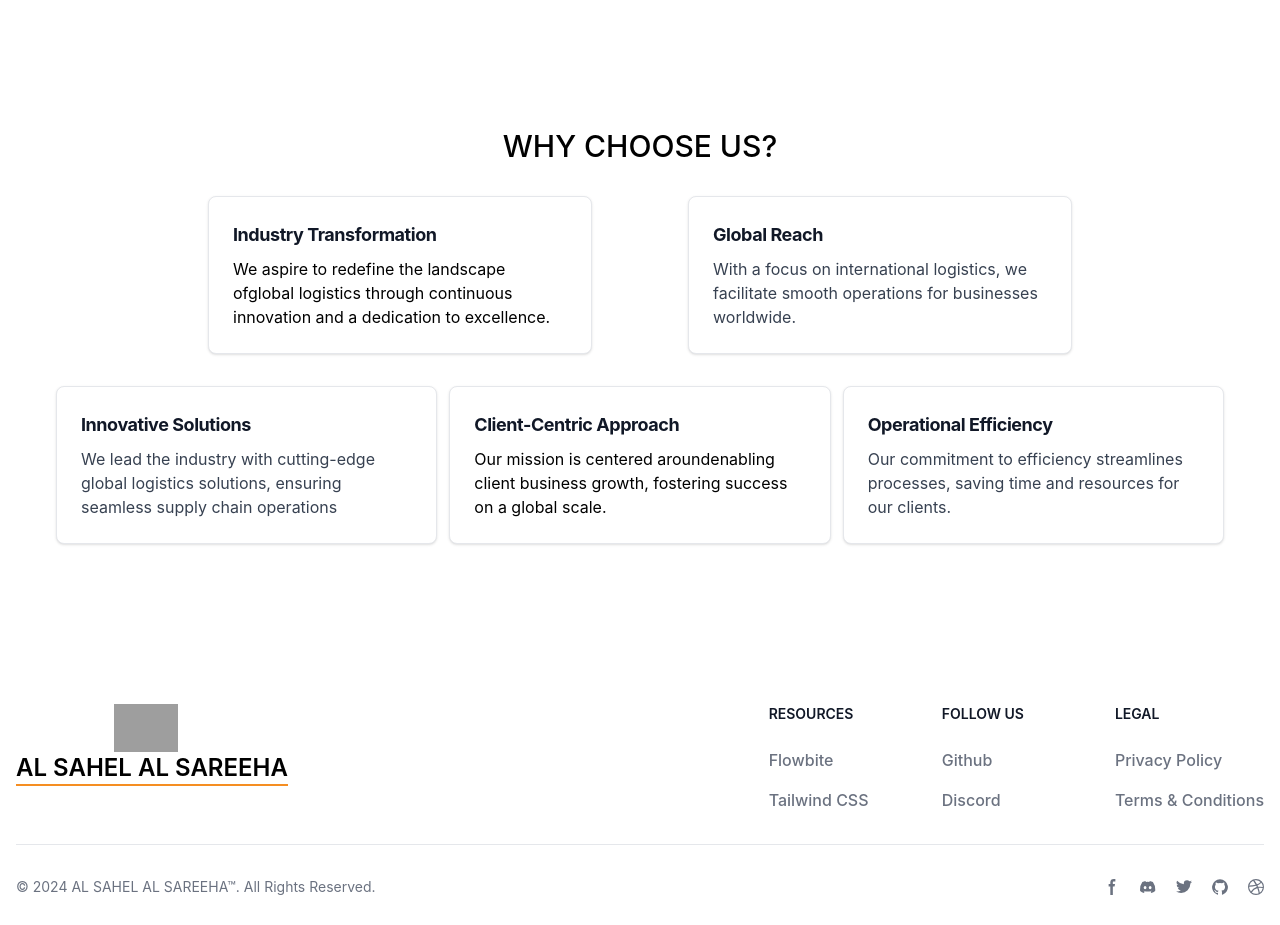
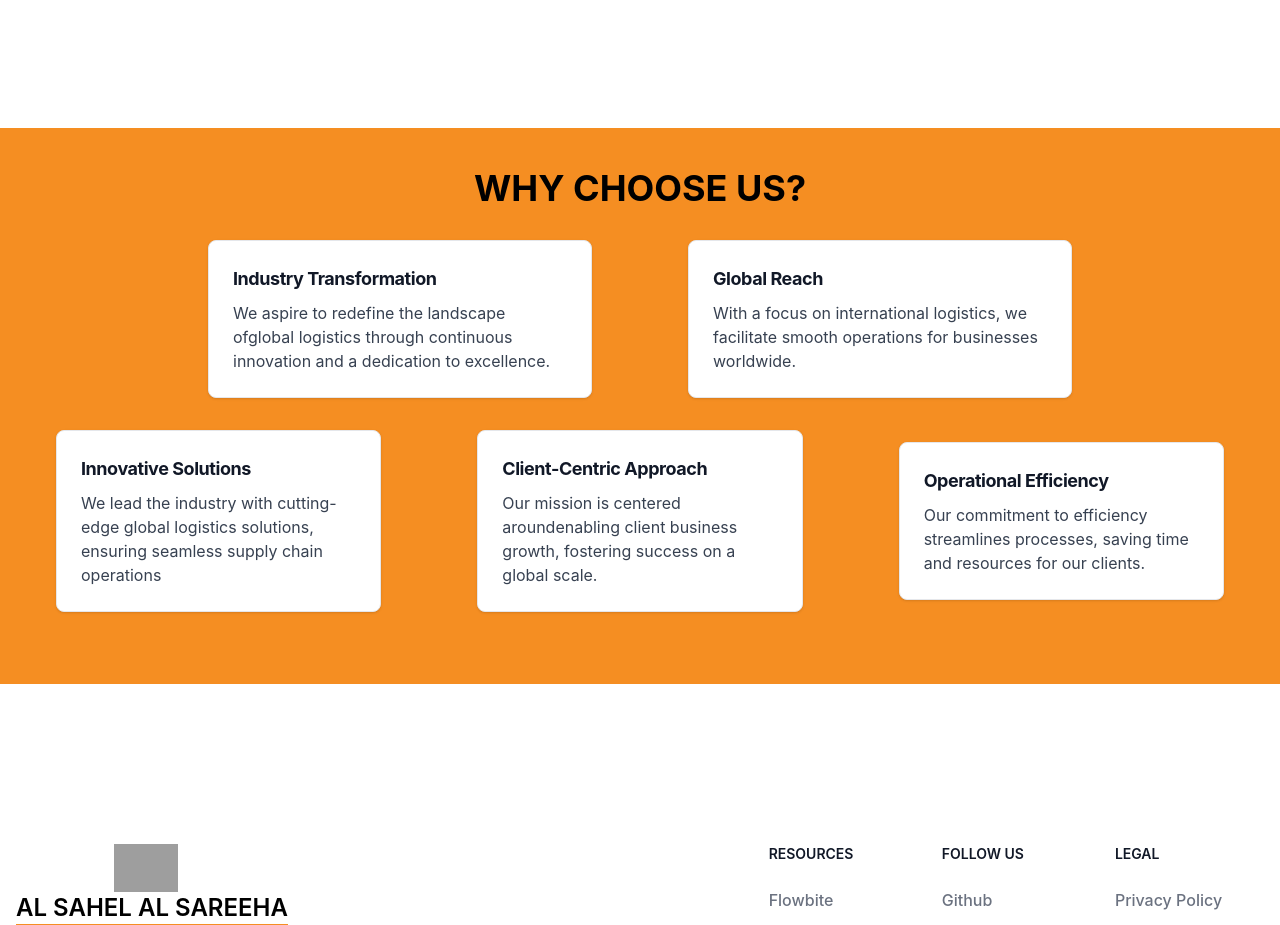
Before and after one commit to arbazkhan112/AlSaheelAlSareeha, a React (Create React App) app in the folder my-project/: page / in a window 1280 px wide. Shown: the part 864-1789 px from the top of the page. Built offline with nearby package versions, Linux system fonts and the light colour scheme; grey boxes are pictures that could not be loaded; a web font is replaced by a local one.

Commit message:
New component

```diff
--- a/my-project/src/Components/Whyus.js
+++ b/my-project/src/Components/Whyus.js
@@ -6,25 +6,25 @@ const Whyus = () => {
     return (
         <>
 
-            <div className='my-32'>
-                <h1 className='text-3xl font-medium mx-24 text-center'>WHY CHOOSE US?</h1>
+            <div className='my-32 bg-[#F58E22] py-10'>
+                <h1 className='text-4xl font-bold mx-24 text-center '>WHY CHOOSE US?</h1>
 
 
-                <div className='flex flex-row items-center justify-center mx-14 my-8  gap-24 '>
+                <div className='flex flex-col items-center justify-center mx-14 my-8  gap-24 sm:flex-row '>
                     <div>
-                        <CardBlack heading={"Industry Transformation"} paragraph={"We aspire to redefine the landscape ofglobal logistics through continuous innovation and a dedication to excellence."} />
+                        <Card heading={"Industry Transformation"} paragraph={"We aspire to redefine the landscape ofglobal logistics through continuous innovation and a dedication to excellence."} />
                     </div>
                     <div>
                         <Card heading={"Global Reach"} paragraph={"With a focus on international logistics, we facilitate smooth operations for businesses worldwide."} />
                     </div>
 
                 </div>
-                <div className='grid grid-flow-row grid-cols-3 mx-14 my-8 gap-3 '>
+                <div className='flex flex-col items-center justify-center mx-14 my-8  gap-24 sm:flex-row  '>
                     <div>
                         <Card heading={"Innovative Solutions"} paragraph={"We lead the industry with cutting-edge global logistics solutions, ensuring seamless supply chain operations"} />
                     </div>
                     <div>
-                        <CardBlack heading={"Client-Centric Approach"} paragraph={"Our mission is centered aroundenabling client business growth, fostering success on a global scale."} />
+                        <Card heading={"Client-Centric Approach"} paragraph={"Our mission is centered aroundenabling client business growth, fostering success on a global scale."} />
 
                     </div>
                     <div>
```
